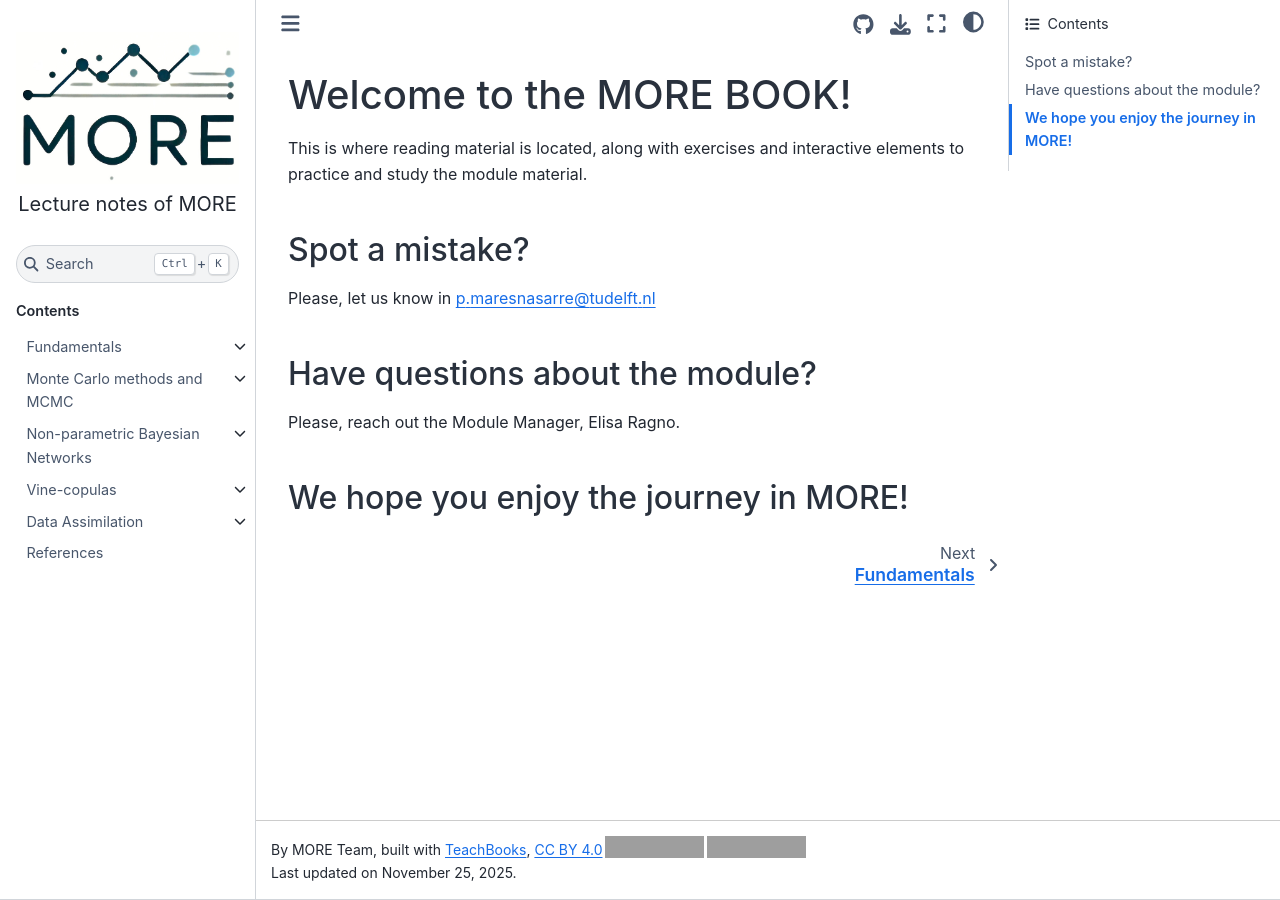
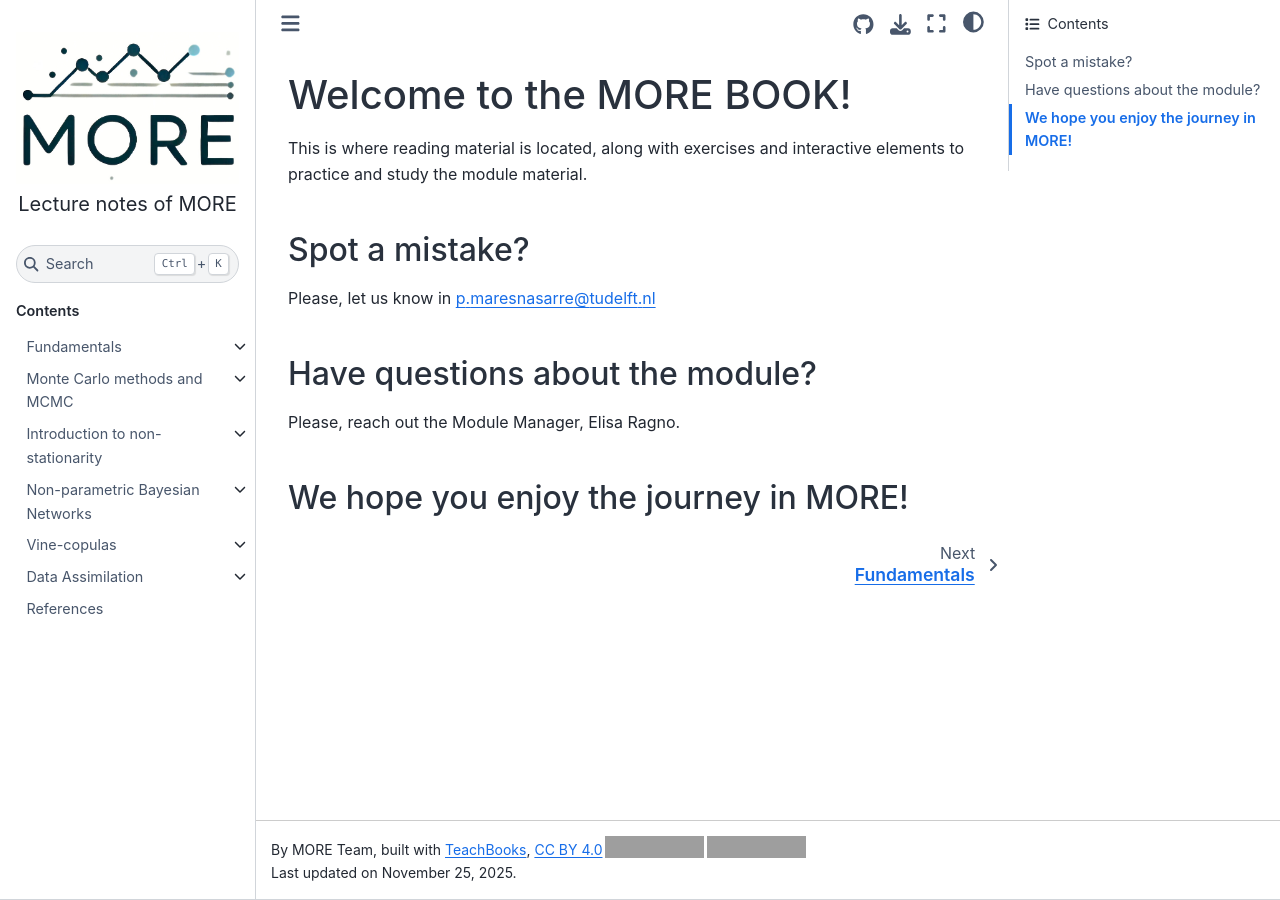
Before and after one commit to TUDelft-CITG/MORE-lecture-notes, a Jupyter Book: the page built from book/intro.md, in a window 1280 px wide. Built offline with Jupyter Book 1.0.4 settings and Sphinx 7.4.7 and the Sphinx Book theme 1.1.4, drawn with Linux system fonts in a browser that asks for light colours; pages that are not in the unit, such as notebooks, are missing from menus; comment, search, counter and statistics services are not loaded; some of the changed lines change nothing that is shown; grey boxes are pictures that could not be loaded.

Commit message:
add NS to toc

```diff
--- a/book/_toc.yml
+++ b/book/_toc.yml
@@ -18,6 +18,14 @@
             title: Monte Carlo simulation
           - file: mcmc/mcmc.ipynb
             title: Markov chain Monte Carlo sampling
+      - file: LectureNotes_NS/IntroNS.md
+        title: Introduction to non-stationarity
+        sections:
+          - file: LectureNotes_NS/Data_Exploration_NS.md
+          - file: LectureNotes_NS/methods_NS_intro.md
+          - file: LectureNotes_NS/methods_NS.md
+          - file: LectureNotes_NS/methods_NS_2.md
+          - file: LectureNotes_NS/ReturnPeriod_NS.md
       - file: NPBN/overview.md
         title: Non-parametric Bayesian Networks
         sections:
```
